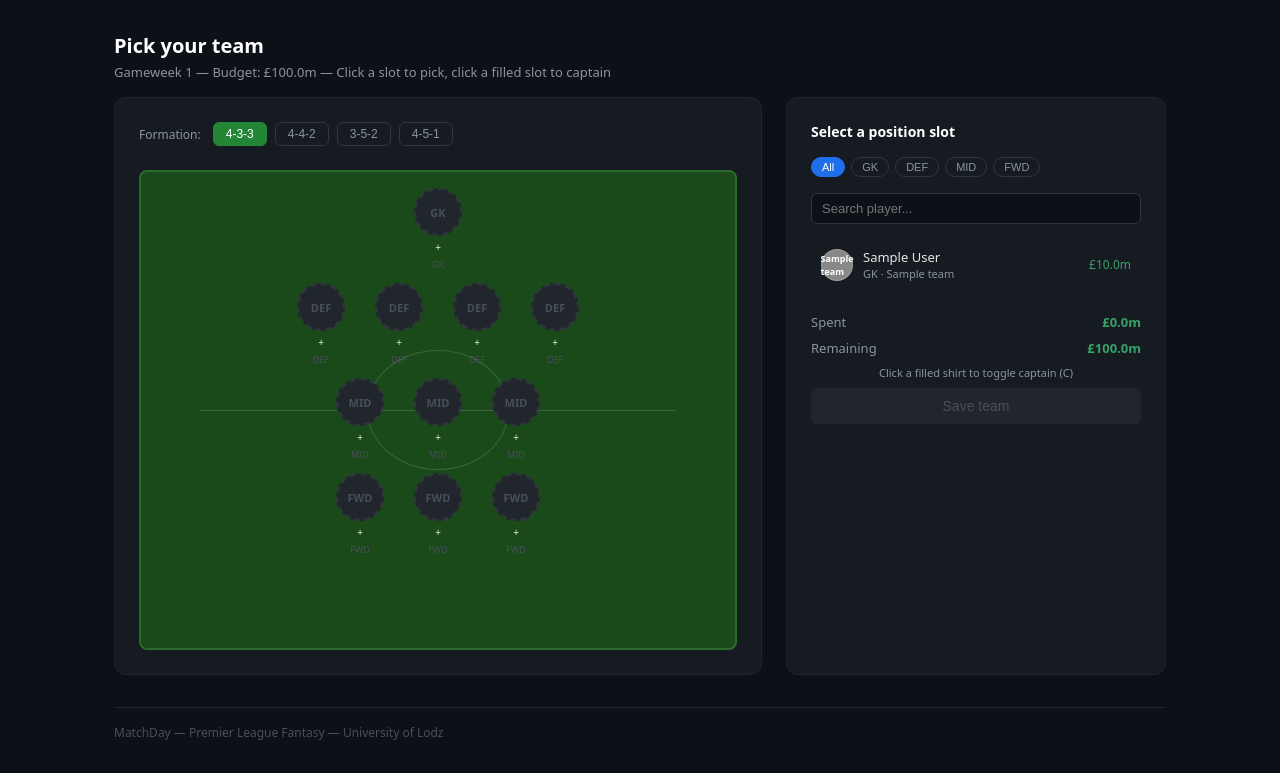
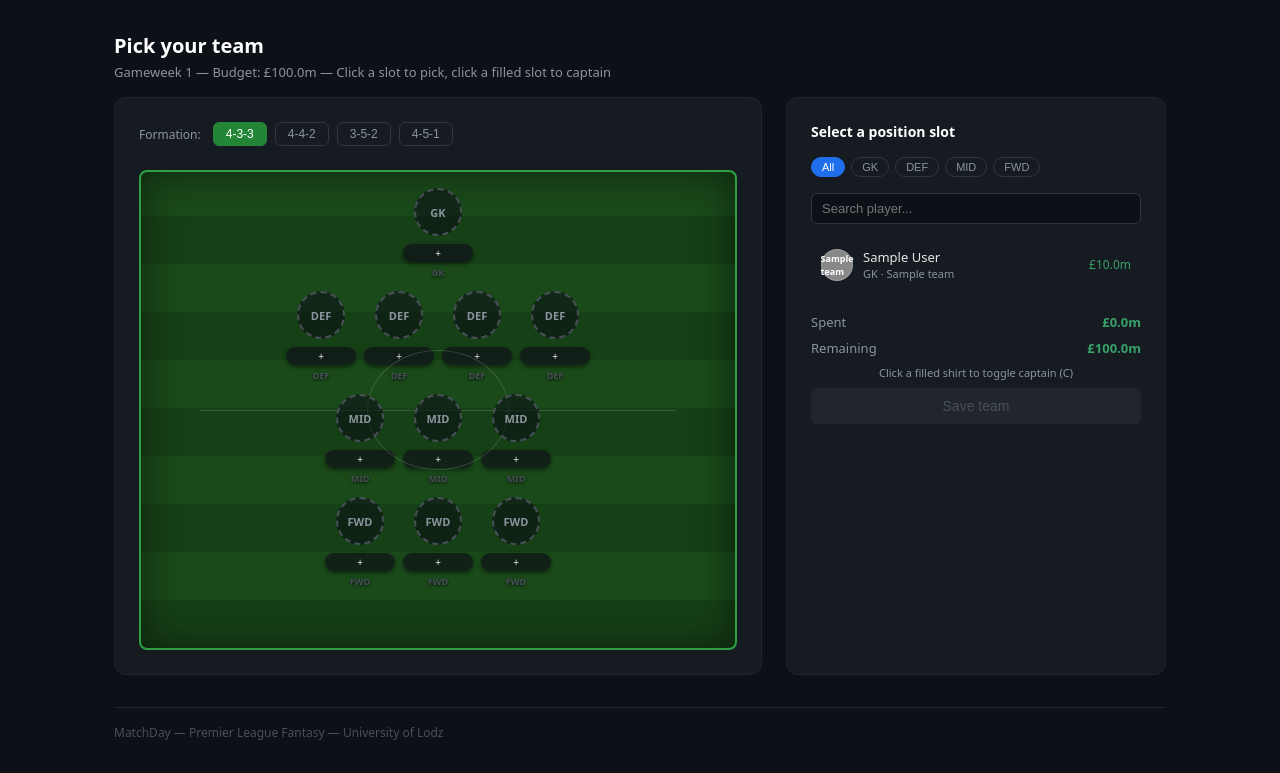
Before and after one commit to papingothegamer/matchday, a Django app: page /pick/ in a window 1280 px wide. Shown: the part 112-885 px from the top of the page. Run offline with Django 5.2, Linux system fonts and the light colour scheme; tables that the repository leaves empty hold one stand-in row (values such as "Sample post").

Commit message:
style: upgrade pitch visuals and add dark theme scrollbar

```diff
--- a/core/templates/core/pick_team.html
+++ b/core/templates/core/pick_team.html
@@ -83,6 +83,41 @@
 .btn-submit:hover { background: #2ea043; }
 .btn-submit:disabled { background: #21262d; color: #484f58; cursor: not-allowed; }
 .captain-hint { font-size: 11px; color: #8b949e; text-align: center; }
+
+/* --- UI UPGRADES --- */
+.pitch {
+    background: repeating-linear-gradient(0deg, #164016, #164016 48px, #1a4a1a 48px, #1a4a1a 96px) !important;
+    border: 2px solid #2ea043 !important;
+    box-shadow: inset 0 0 40px rgba(0,0,0,0.5);
+}
+.shirt.empty {
+    background: rgba(13, 17, 23, 0.6) !important;
+    border: 2px dashed #484f58 !important;
+    color: #8b949e !important;
+}
+.shirt.filled {
+    box-shadow: 0 4px 10px rgba(0,0,0,0.6) !important;
+    border: 2px solid #ffffff !important;
+}
+.slot-name {
+    background: rgba(13, 17, 23, 0.7);
+    padding: 2px 6px;
+    border-radius: 10px;
+    margin-top: 4px;
+    box-shadow: 0 2px 4px rgba(0,0,0,0.5);
+}
+.slot-price, .slot-pos {
+    text-shadow: 0 1px 3px rgba(0,0,0,0.8);
+    font-weight: 600;
+}
+.slot-price { color: #3fb950 !important; }
+
+/* Custom Dark Scrollbar */
+.player-list::-webkit-scrollbar { width: 8px; }
+.player-list::-webkit-scrollbar-track { background: #0d1117; border-radius: 4px; }
+.player-list::-webkit-scrollbar-thumb { background: #30363d; border-radius: 4px; }
+.player-list::-webkit-scrollbar-thumb:hover { background: #8b949e; }
+
 {% endblock %}
 
 {% block content %}
```
